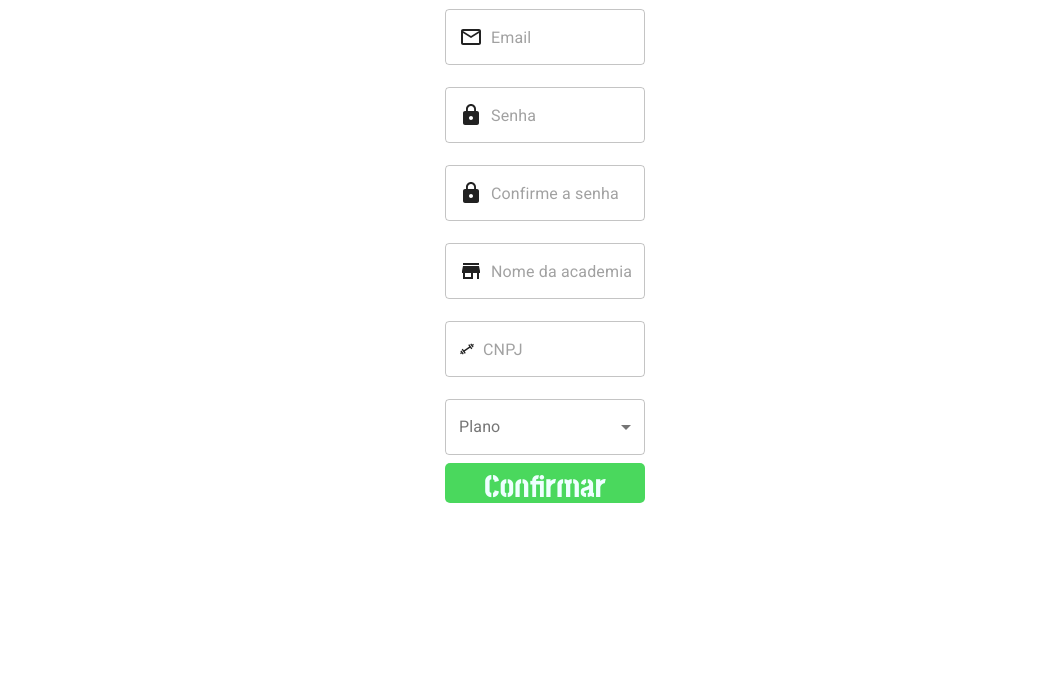
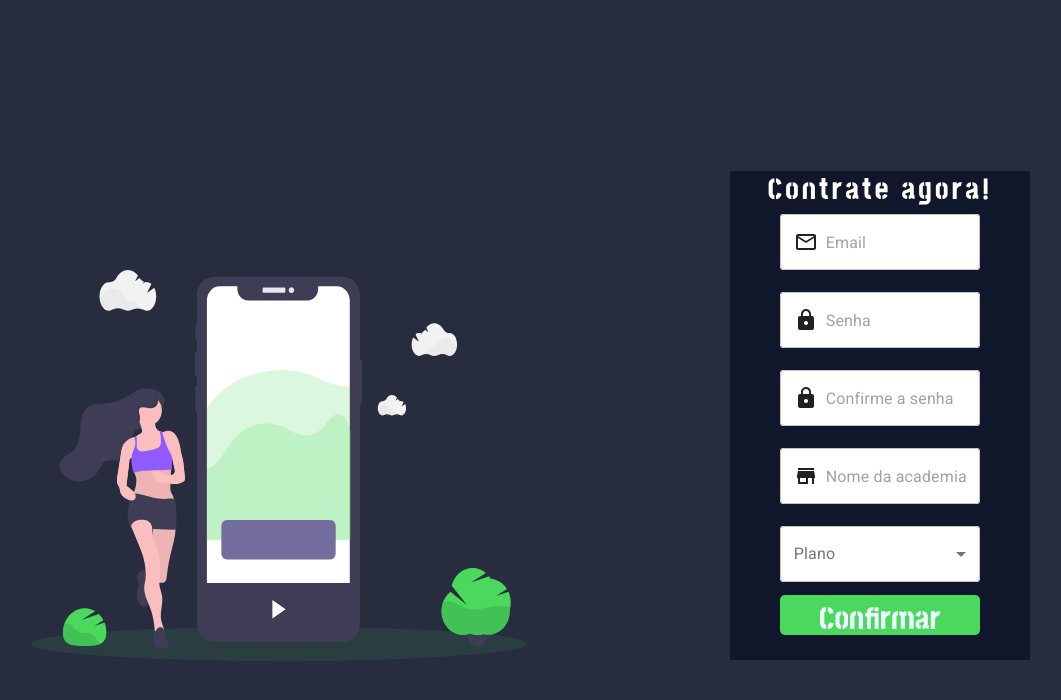
Before and after one commit to AdryellCabral/MyGym, a React (Create React App) app: page / in a window 1280 px wide. Shown: the top 700 px of the page, without its empty margins (95-1156 px from the left). Built offline with nearby package versions, Linux system fonts and the light colour scheme.

Commit message:
fix: sizes

```diff
--- a/src/App.tsx
+++ b/src/App.tsx
@@ -3,7 +3,7 @@ import CoachRoutes from "./routes/coach";
 import StudentRoutes from "./routes/student";
 import DefaultRoutes from "./routes/default";
 import { GlobalStyle } from "./styles/global";
-import RegisterUser from "./components/Register";
+import RegisterUser from "./pages/RegisterUser";
 
 const App = () => {
   let typeUser = localStorage.getItem("@typeUser") || "";
@@ -13,8 +13,7 @@ const App = () => {
 
   return (
     <>
-
-    <RegisterUser/>
+      <RegisterUser />
       {/* {typeUser === "" ? (
         <DefaultRoutes />
       ) : (
--- a/src/components/Input/styles.ts
+++ b/src/components/Input/styles.ts
@@ -1,20 +1,20 @@
-import { createStyles, makeStyles, Theme  } from "@material-ui/core";
+import { createStyles, makeStyles, Theme } from "@material-ui/core";
 
 export const useStyles = makeStyles((theme: Theme) =>
   createStyles({
     root: {
-    display: 'flex',
-    flexWrap: 'wrap',
+      display: "flex",
+      flexWrap: "wrap",
       width: "90%",
       "& .MuiOutlinedInput-root": {
-      height: "8vh",
+        height: "2vh",
       },
     },
     margin: {
       margin: theme.spacing(1),
     },
     textField: {
-    width: '25ch',
+      width: "25ch",
     },
-}),
-)
+  })
+);
--- a/src/components/Register/index.tsx
+++ b/src/components/Register/index.tsx
@@ -1,7 +1,6 @@
 import { yupResolver } from "@hookform/resolvers/yup";
 import * as yup from "yup";
 import { useForm } from "react-hook-form";
-import { Form } from "./styles";
 import GreenButton from "../GreenButton";
 import Input from "../Input";
 import { Store, Lock, MailOutline } from "@material-ui/icons";
@@ -10,7 +9,7 @@ import { useState } from "react";
 import { FormControl, InputLabel, MenuItem, Select } from "@material-ui/core";
 import clsx from "clsx";
 import { apiMyGym } from "../../services/api";
-import { useStyles } from "./styles";
+import { useStyles, Form } from "./styles";
 
 interface UserData {
   password: string;
@@ -33,7 +32,6 @@ const RegisterUser = () => {
       .oneOf([yup.ref("password")], "Senhas diferentes")
       .required("Campo obrigatório"),
     nome: yup.string().required("Campo obrigatório"),
-    cnpj: yup.number().required("Campo obrigatório"),
   });
 
   const {
@@ -57,8 +55,9 @@ const RegisterUser = () => {
   };
 
   return (
+
     <Form onSubmit={handleSubmit(onRegister)}>
-
+        <h1>Contrate agora!</h1>
       <Input {...register("email")} label="Email">
         <MailOutline />
       </Input>
@@ -75,10 +74,6 @@ const RegisterUser = () => {
         <Store />
       </Input>
       <p>{errors.nome?.message}</p>
-      <Input {...register("cnpj")} label="CNPJ">
-        <CgGym />
-      </Input>
-      <p>{errors.cnpj?.message}</p>
 
       <FormControl variant="outlined" className={clsx(classes.textField)}>
         <InputLabel>Plano</InputLabel>
--- a/src/components/Register/styles.ts
+++ b/src/components/Register/styles.ts
@@ -5,22 +5,41 @@ export const Form = styled.form`
   display: flex;
   flex-direction: column;
   text-align: center;
+  margin: 0 auto;
+  width: 300px;
+
+  div {
+    div {
+      background-color: white;
+      border-radius: 4px;
+    }
+  }
+
+  h1 {
+    font-size: 22px;
+    letter-spacing: 3px;
+    font-family: var(--title-font);
+    margin: 5px 0 0;
+    color: white;
+  }
 
   p {
     font-family: var(--font-roboto); //remover
     height: 6px;
-    /* margin-bottom: 3px; */
+    color: white;
   }
 
   button {
     margin: 0 auto;
+    width: 225px;
+    margin-top: 5px;
   }
 
   @media (min-width: 768px) {
     h1 {
       font-size: var(--font-title-desktop);
     }
-    border: 1px solid white;
+    background-color: var(--color-black);
     padding-bottom: 25px;
   }
 `;
--- a/src/pages/RegisterUser/index.tsx
+++ b/src/pages/RegisterUser/index.tsx
@@ -1,13 +1,18 @@
 import Register from "../../components/Register";
 import { ContainerRegister, Container } from "./styles";
 import img from "../../assets/images/undraw_fitness_tracke.svg";
+import logo from "../../assets/images/Logo_halter2-verde_sembordas.png";
+
 import { useWindowWidth } from "../../providers/WindowWidth";
 import { motion } from "framer-motion";
-export const RegisterCoach = () => {
+
+export const RegisterUser = () => {
   const { windowWidth } = useWindowWidth();
 
   return (
+
     <Container>
+      {/* <img src={logo} alt="" /> */}
       <motion.div
         initial={{ opacity: 0 }}
         animate={{ opacity: 1 }}
@@ -15,9 +20,12 @@ export const RegisterCoach = () => {
       >
         <ContainerRegister>
           {windowWidth >= 768 && <img src={img} alt="" />}
+          {console.log(windowWidth)}
           <Register />
         </ContainerRegister>
       </motion.div>
     </Container>
   );
 };
+
+export default RegisterUser
--- a/src/pages/RegisterUser/styles.ts
+++ b/src/pages/RegisterUser/styles.ts
@@ -2,16 +2,15 @@ import styled from "styled-components";
 
 export const ContainerRegister = styled.div`
   background-color: var(--light-black);
-  height: calc(100vh - 80px);
-  margin-top: 80px;
+  height: calc(112vh - 65px);
   display: flex;
   align-items: center;
 
   img {
-    width: calc(100vw - 400px);
+    width: calc(70vw - 400px);
     max-width: 800px;
-    margin-left: 5%;
     margin-right: 5%;
+    margin-top: 100px;
   }
 
   @media (min-width: 1024px) {
@@ -21,6 +20,14 @@ export const ContainerRegister = styled.div`
 
     padding-right: 16px;
   }
+
+  @media (min-width: 768px) {
+    height: calc(112vh - 65px);
+  }
+
+  @media (min-width: 1366px) {
+    height: calc(112vh - 75px);
+  }
 `;
 
 export const Container = styled.div`
--- a/src/providers/WindowWidth/index.tsx
+++ b/src/providers/WindowWidth/index.tsx
@@ -1,33 +1,34 @@
-import { ReactNode } from 'react';
-import { createContext, useState } from 'react';
+import { ReactNode, useContext } from "react";
+import { createContext, useState } from "react";
 
-
-interface Context{
-    windowWidth: number,
-    setWindowWidth: React.Dispatch<React.SetStateAction<number>>
+interface Context {
+  windowWidth: number;
+  setWindowWidth: React.Dispatch<React.SetStateAction<number>>;
 }
 
-export const  WindowWidthContext = createContext<Context>({} as Context);
+export const WindowWidthContext = createContext<Context>({} as Context);
 
-interface WindowWidthProviderProps{
-    children: ReactNode
+interface WindowWidthProviderProps {
+  children: ReactNode;
 }
 
-export const WindowWidthProvider = ({children}: WindowWidthProviderProps)=>{
+export const WindowWidthProvider = ({ children }: WindowWidthProviderProps) => {
   const [windowWidth, setWindowWidth] = useState(window.innerWidth);
 
-    const getWindowWidth = ()=>{
+  const getWindowWidth = () => {
     let windowWidth = window.innerWidth;
     return windowWidth;
   };
 
-    window.addEventListener('resize', ()=>{
+  window.addEventListener("resize", () => {
     setWindowWidth(getWindowWidth);
   });
 
-	return(
-		<WindowWidthContext.Provider value = {{ windowWidth, setWindowWidth }}>
+  return (
+    <WindowWidthContext.Provider value={{ windowWidth, setWindowWidth }}>
       {children}
     </WindowWidthContext.Provider>
   );
-}
+};
+
+export const useWindowWidth = () => useContext(WindowWidthContext);
```
Lines whose indentation alone changed are shown as unchanged.
